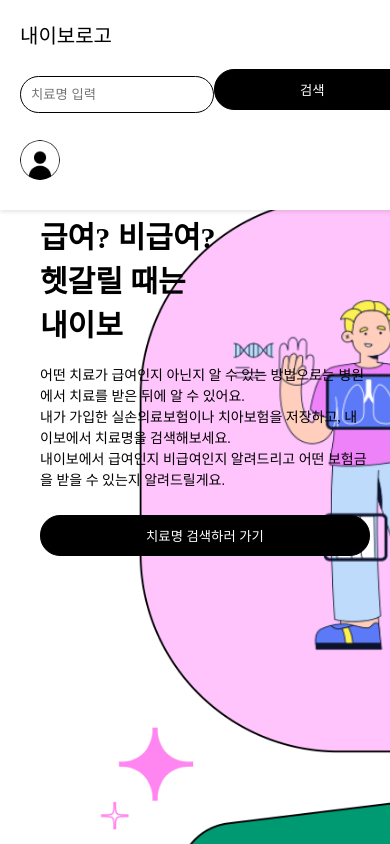
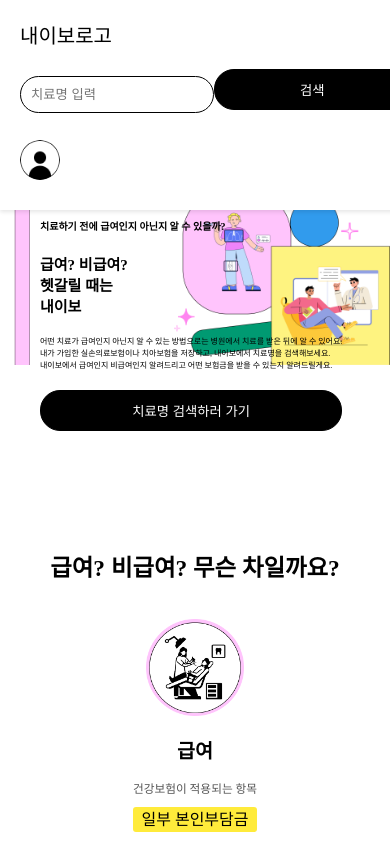
Before and after one commit to kimsieun99/LikeLion-12th-TEAM04-FE, a React (Create React App) app in the folder myibo/: page / in a window 390 px wide. Shown: the top 844 px of the page. Built offline with nearby package versions, Linux system fonts and the light colour scheme; a web font is replaced by a local one.

Commit message:
design.section1 css 수정

```diff
--- a/myibo/src/styles/Section1.css
+++ b/myibo/src/styles/Section1.css
@@ -1,22 +1,23 @@
+/* 기본 스타일 */
 .Section1 {
   display: flex;
   align-items: center;
-  justify-content: space-between;
+  justify-content: flex-start; /* 왼쪽 정렬 */
   padding-top: 80px;
   font-family: "Pretendard";
   background-image: url("../img/Section1.png");
-  background-size: cover;
+  background-size: contain; /* 이미지가 고정된 상태로 줄어들도록 설정 */
   background-position: center;
+  background-repeat: no-repeat;
   height: 900px;
-  flex-direction: column;
+  flex-direction: row; /* 가로 방향 정렬 */
 }
 
 .content {
   flex: 2;
   padding: 20px;
   text-align: left;
-  margin-bottom: 150px;
-  margin-left: 20px;
+  margin-left: 60px; /* 왼쪽 마진을 더 넓게 설정 */
 }
 
 .section1-title {
@@ -34,46 +35,122 @@
   line-height: 1.5;
 }
 
-@media (min-width: 768px) {
+/* 반응형 스타일 */
+@media (max-width: 1920px) {
   .Section1 {
-    flex-direction: row;
+    padding-top: 70px;
+    height: 850px;
   }
 
   .content {
-    margin-left: 50px;
+    margin-left: 270px; /* 왼쪽 마진 조정 */
   }
 
   .section1-title {
     font-size: 25px;
-    margin-bottom: 30px;
   }
 
   .section1-middle {
-    font-size: 40px;
-    margin-bottom: 30px;
+    font-size: 45px;
   }
 
   .section1-under {
-    font-size: 16px;
+    font-size: 17px;
   }
 }
 
-@media (min-width: 1024px) {
+@media (max-width: 1500px) {
+  .Section1 {
+    padding-top: 60px;
+    height: 800px;
+  }
+
   .content {
-    margin-left: 165px;
+    margin-left: 140px; /* 왼쪽 마진 조정 */
+  }
+}
+
+@media (max-width: 1000px) {
+  .Section1 {
+    padding-top: 40px;
+    height: 700px;
+  }
+
+  .content {
+    margin-left: 80px; /* 왼쪽 마진 조정 */
+  }
+}
+
+@media (max-width: 800px) {
+  .Section1 {
+    padding-top: 30px;
+    height: 650px;
+    flex-direction: column; /* 세로 방향으로 변경 */
+    align-items: flex-start; /* 왼쪽 정렬 */
+  }
+
+  .content {
+    margin-left: 55px; /* 왼쪽 마진 조정 */
+    margin-top: 130px;
   }
 
   .section1-title {
-    font-size: 25px;
-    margin-bottom: 50px;
+    font-size: 19px;
   }
 
   .section1-middle {
-    font-size: 50px;
-    margin-bottom: 50px;
+    font-size: 24px;
   }
 
   .section1-under {
-    font-size: 16px;
+    font-size: 13px;
   }
 }
+
+@media (max-width: 740px) {
+  .Section1 {
+    padding-top: 20px;
+    height: 600px;
+  }
+
+  .content {
+    margin-left: 47px; /* 왼쪽 마진 조정 */
+    margin-top: 180px;
+  }
+
+  .section1-title {
+    font-size: 12px;
+  }
+
+  .section1-middle {
+    font-size: 15px;
+  }
+
+  .section1-under {
+    font-size: 8px;
+  }
+}
+
+@media (max-width: 480px) {
+  .Section1 {
+    padding-top: 10px;
+    height: 500px;
+  }
+
+  .content {
+    margin-left: 20px; /* 왼쪽 마진 조정 */
+    margin-bottom: 60px;
+  }
+
+  .section1-title {
+    font-size: 10px;
+  }
+
+  .section1-middle {
+    font-size: 15px;
+  }
+
+  .section1-under {
+    font-size: 8px;
+  }
+}
```
